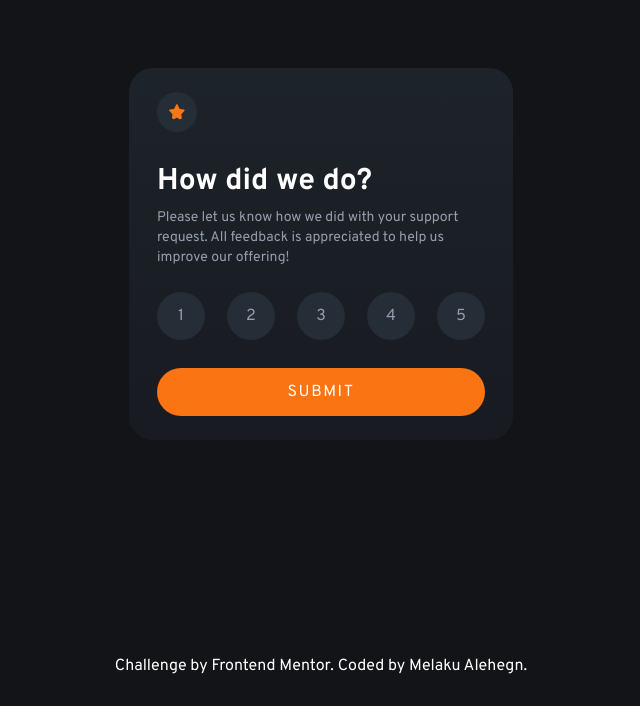
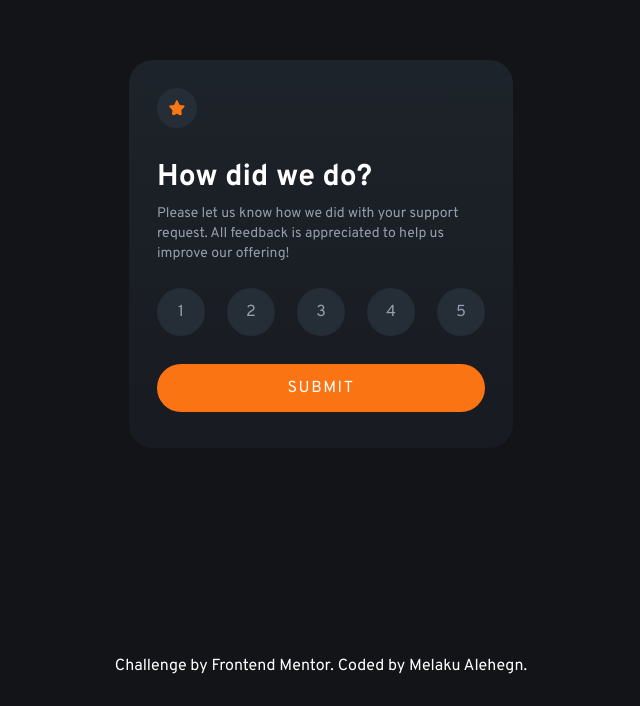
Before and after one commit to MelakuAlehegn/interactive-rating-component, a website: page index.html in a window 1280 px wide. Shown: the part 146-852 px from the top of the page, without its empty margins (319-959 px from the left). Drawn offline with Linux system fonts and the light colour scheme.

Commit message:
add margin-bottom

```diff
--- a/index.html
+++ b/index.html
@@ -14,7 +14,7 @@
 
 <body class="bg-veryDarkBlue font-sans text-base flex flex-col items-center">
   <main class="text-white flex h-screen items-center justify-center p-6 mb-0">
-    <div class="card bg-gradient-to-b from-from-50 to-to-50 flex flex-col justify-center py-6 px-7 rounded-3xl sm:w-96">
+    <div class="card bg-gradient-to-b from-from-50 to-to-50 flex flex-col justify-center py-7 px-7 rounded-3xl sm:w-96">
       <div>
         <img class="bg-darkBlue p-3 rounded-full w-10 h-10" src="./images/icon-star.svg" alt="star icon" />
       </div>
@@ -39,7 +39,7 @@
         </li>
       </ul>
       <button id="submit" type="submit"
-        class="mt-7 bg-orange rounded-full py-3 uppercase font-sans tracking-widest  hover:bg-white hover:text-orange text-bold transition duration-300">Submit</button>
+        class="mt-7 mb-2 bg-orange rounded-full py-3 uppercase font-sans tracking-widest  hover:bg-white hover:text-orange text-bold transition duration-300">Submit</button>
     </div>
     <div
       class="thankyou hidden bg-gradient-to-b from-from-50 to-to-50 flex-col justify-center p-6 rounded-2xl sm:w-96 items-center text-center">
```
Also changed, not shown: css/main.css.
